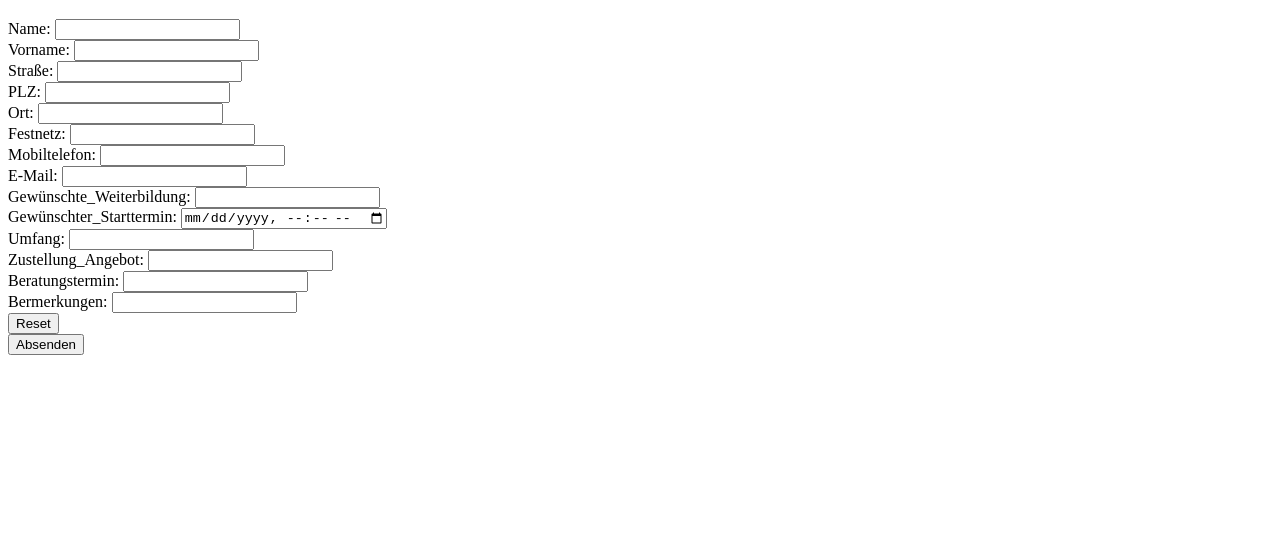
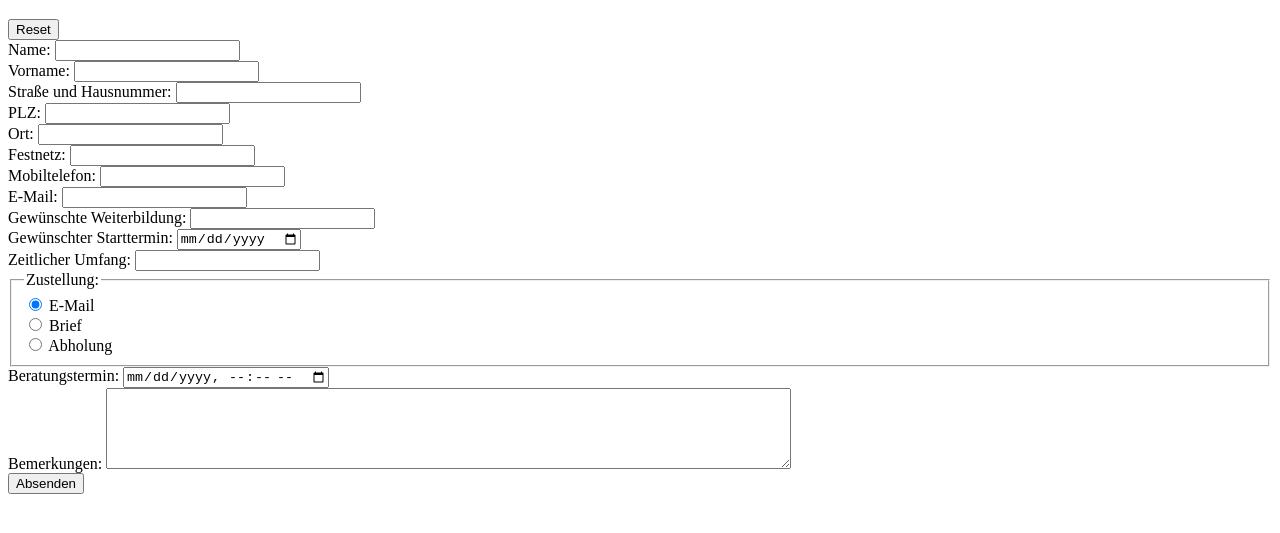
Before and after one commit to labpa/robotron-kontakt, a plain HTML site: page src/insert.html in a window 1280 px wide. Shown: the part 61-594 px from the top of the page. Drawn offline with Linux system fonts and the light colour scheme; a script that the page names is missing.

Commit message:
Kontaktformular erstellt und javascript funktionsfähig

```diff
--- a/src/insert.html
+++ b/src/insert.html
@@ -8,85 +8,99 @@
 <body>
 	<h1>Neuen Kontakt erstellen</h1>
 
-	<form action="???">
+	<form id="form-insert">
+
+		<div>
+			<input type="reset" />
+		</div>
 
 		<div>
 			<label for="Name">Name: </label>
-			<input type="text" id="Name" name="Name">
+			<input type="text" id="Name" name="Name" required />
 		</div>
 
 		<div>
 			<label for="Vorname">Vorname: </label>
-			<input type="text" id="Vorname" name="Vorname">
+			<input type="text" id="Vorname" name="Vorname" required />
 		</div>
 
 		<div>
-			<label for="Straße">Straße: </label>
-			<input type="text" id="Straße" name="Straße">
+			<label for="Straße">Straße und Hausnummer: </label>
+			<input type="text" id="Straße" name="Straße" required />
 		</div>
 
 		<div>
 			<label for="PLZ">PLZ: </label>
-			<input type="text" id="PLZ" name="PLZ">
+			<input type="text" id="PLZ" name="PLZ" required />
 		</div>
 
 		<div>
 			<label for="Ort">Ort: </label>
-			<input type="text" id="Ort" name="Ort">
+			<input type="text" id="Ort" name="Ort" required />
 		</div>
 
 		<div>
 			<label for="Festnetz">Festnetz: </label>
-			<input type="tel" id="Festnetz" name="Festnetz">
+			<input type="tel" id="Festnetz" name="Festnetz" />
 		</div>
 
 		<div>
 			<label for="Mobiltelefon">Mobiltelefon: </label>
-			<input type="tel" id="Mobiltelefon" name="Mobiltelefon">
+			<input type="tel" id="Mobiltelefon" name="Mobiltelefon" />
 		</div>
 
 		<div>
 			<label for="E-Mail">E-Mail: </label>
-			<input type="email" id="E-Mail" name="E-Mail">
+			<input type="email" id="E-Mail" name="E-Mail" />
 		</div>
 
 		<div>
-			<label for="Gewünschte_Weiterbildung">Gewünschte_Weiterbildung: </label>
-			<input type="text" id="Gewünschte_Weiterbildung" name="Gewünschte_Weiterbildung">
+			<label for="Gewuenschte_Weiterbildung">Gewünschte Weiterbildung: </label>
+			<input type="text" id="Gewuenschte_Weiterbildung" name="Gewuenschte_Weiterbildung" required />
 		</div>
 
 		<div>
-			<label for="Gewünschter_Starttermin">Gewünschter_Starttermin: </label>
-			<input type="datetime-local" id="Gewünschter_Starttermin" name="Gewünschter_Starttermin">
+			<label for="Gewuenschter_Starttermin">Gewünschter Starttermin: </label>
+			<input type="date" id="Gewuenschter_Starttermin" name="Gewuenschter_Starttermin" />
 		</div>
 
 		<div>
-			<label for="Umfang">Umfang: </label>
-			<input type="text" id="Umfang" name="Umfang">
+			<label for="Umfang">Zeitlicher Umfang: </label>
+			<input type="text" id="Umfang" name="Umfang" />
 		</div>
 
 		<div>
-			<label for="Zustellung_Angebot">Zustellung_Angebot: </label>
-			<input type="text" id="Zustellung_Angebot" name="Zustellung_Angebot">
+			<fieldset>
+				<legend>Zustellung:</legend>
+
+				<div>
+					<input type="radio" id="Zustellung-E-Mail" name="Zustellung_Angebot" value="E-Mail" checked />
+					<label for="Zustellung-E-Mail">E-Mail</label>
+				</div>
+
+				<div>
+					<input type="radio" id="Zustellung-Brief" name="Zustellung_Angebot" value="Brief" />
+					<label for="Zustellung-Brief">Brief</label>
+				</div>
+
+				<div>
+					<input type="radio" id="Zustellung-Abholung" name="Zustellung_Angebot" value="Abholung" />
+					<label for="Zustellung-Abholung">Abholung</label>
+				</div>
+			</fieldset>
 		</div>
 
 		<div>
 			<label for="Beratungstermin">Beratungstermin: </label>
-			<input type="text" id="Beratungstermin" name="Beratungstermin">
+			<input type="datetime-local" id="Beratungstermin" name="Beratungstermin" />
 		</div>
 
 		<div>
-			<label for="Bermerkungen">Bermerkungen: </label>
-			<input type="text" id="Bermerkungen" name="Bermerkungen">
+			<label for="Bemerkungen">Bemerkungen: </label>
+			<textarea id="Bemerkungen" name="Bemerkungen" rows="5" cols="83"></textarea>
 		</div>
 
-		<div>
-			<input type="reset">
-		</div>
-
-
-
-		<button type="submit" name="submit" value="1">Absenden</button>
+		<button type="submit" name="submit" value="1" id="btn-submit">Absenden</button>
 	</form>
 
 </body>
--- a/src/insert.js
+++ b/src/insert.js
@@ -0,0 +1,30 @@
+import { createClient } from 'https://esm.sh/@supabase/supabase-js@2';
+
+const supabase = createClient(
+	'https://lqgnahenxkmdkenuxbxw.supabase.co',
+	'eyJhbGciOiJIUzI1NiIsInR5cCI6IkpXVCJ9.eyJpc3MiOiJzdXBhYmFzZSIsInJlZiI6ImxxZ25haGVueGttZGtlbnV4Ynh3Iiwicm9sZSI6ImFub24iLCJpYXQiOjE2OTUyMDg0NDksImV4cCI6MjAxMDc4NDQ0OX0.XrMlC1LGwKXDw0yg1AqKjzsiUdV-XLsfLEfdSq7gJh0',
+);
+
+const contactForm = document.querySelector("#form-insert");
+const submitButton = document.querySelector("#btn-submit");
+contactForm.onsubmit = async (ev)=>{
+	const tmp = contactForm.onsubmit;
+	contactForm.onsubmit = null;
+	ev.preventDefault();
+	submitButton.disabled = true;
+	const submitData = {};
+	const formData = new FormData(ev.target);
+	const entries = formData.entries();
+	for (const entry of entries) {
+		submitData[entry[0]] = entry[1] === "" ? null : entry[1];
+	}
+	const { data, error } = await supabase
+		.from('Kontakte')
+		.insert([
+			submitData
+		])
+	.select();
+	contactForm.reset();
+	contactForm.onsubmit = tmp;
+	submitButton.disabled = false;
+}
```
Also changed, not shown: src/main.js (+5 -5 lines).
